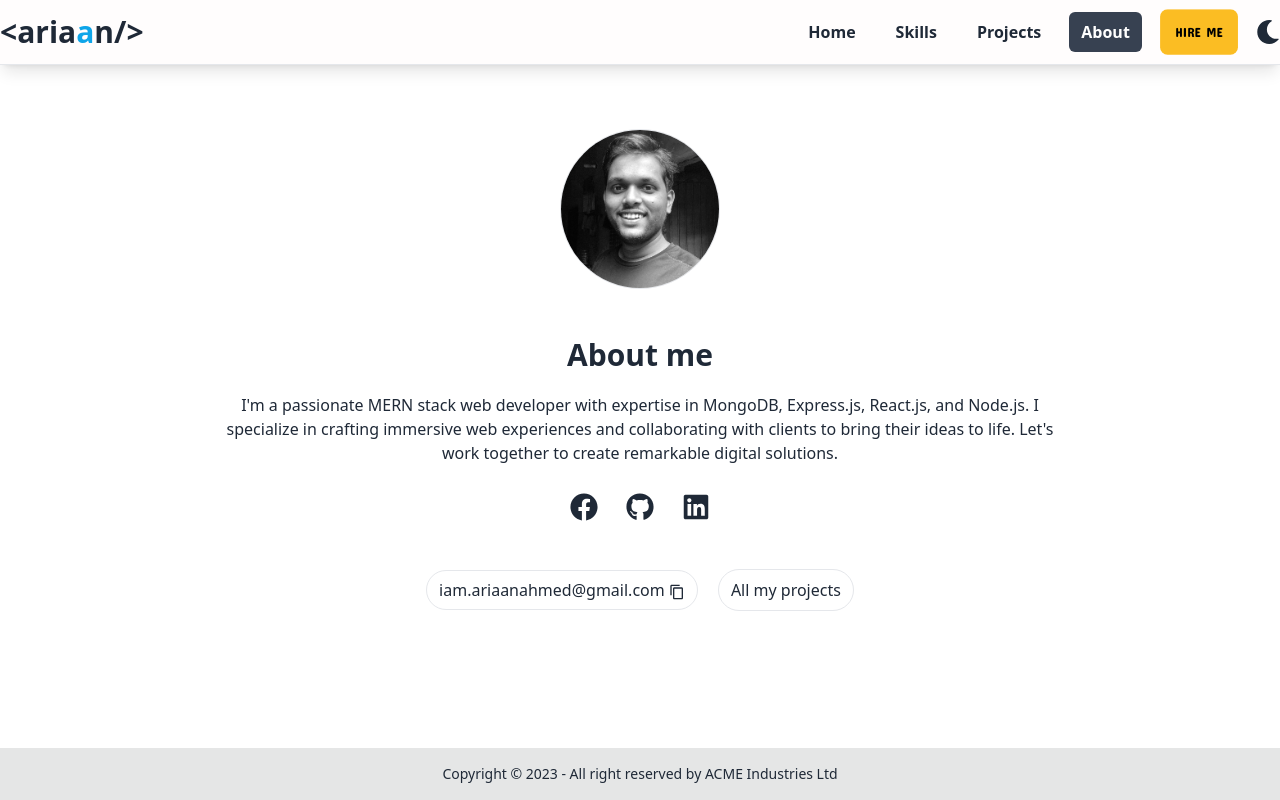
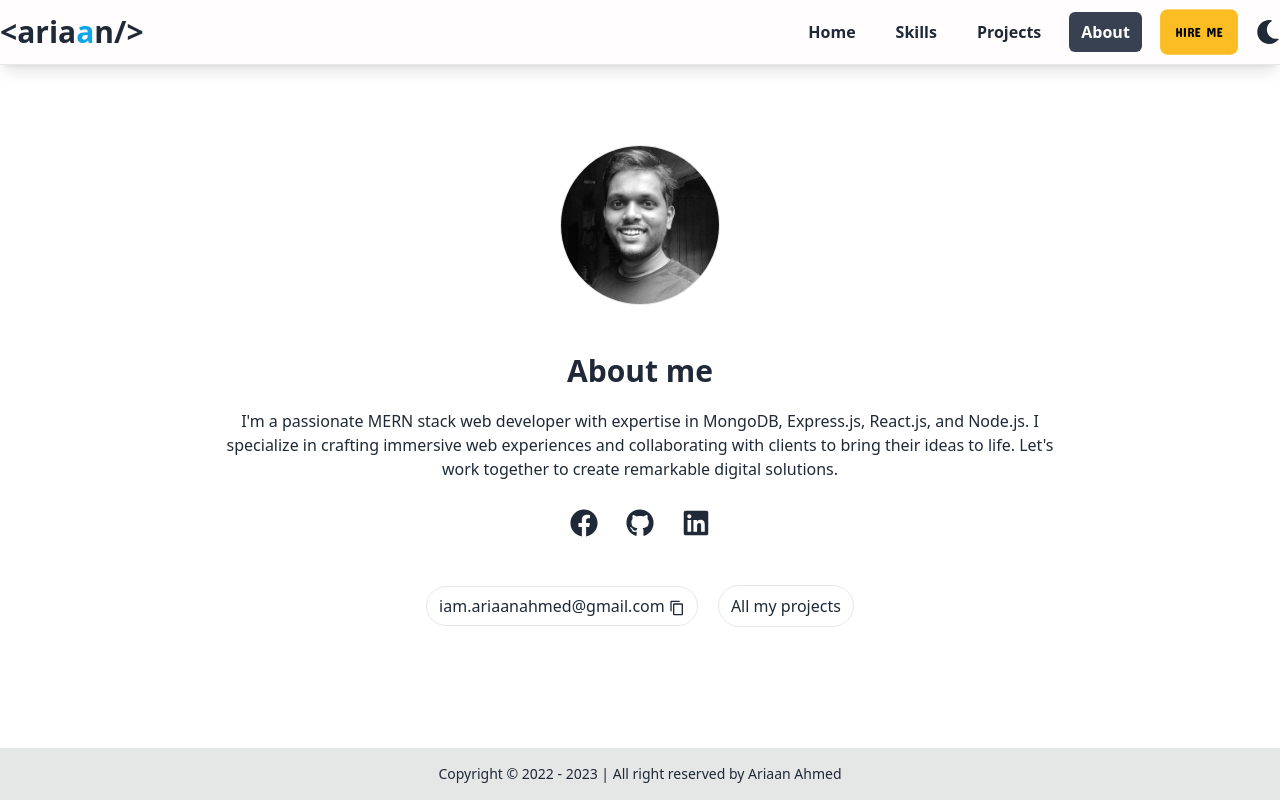
Before and after one commit to ariaanahmed/portfolio-website, a React (Vite) app: page /about in a window 1280 px wide. Built offline with nearby package versions, Linux system fonts and the light colour scheme.

Commit message:
footer updated

```diff
--- a/package.json
+++ b/package.json
@@ -16,6 +16,7 @@
     "localforage": "^1.10.0",
     "lottie-react": "^2.4.0",
     "match-sorter": "^6.3.1",
+    "moment": "^2.29.4",
     "react": "^18.2.0",
     "react-dom": "^18.2.0",
     "react-icons": "^4.10.1",
--- a/src/pages/About/About.jsx
+++ b/src/pages/About/About.jsx
@@ -30,7 +30,7 @@ const About = () => {
     };
 
     return (
-        <div className='my-16'>
+        <div className='my-20'>
             <div className='mx-auto text-center md:w-8/12'>
                 <img src={ariaan} className='w-40 mx-auto rounded-full border' alt="ariaan-img" />
                 <h1 className='text-center font-bold text-3xl px-3 mt-12 mb-5'>About me</h1>
--- a/src/pages/Home/Banner/Banner.jsx
+++ b/src/pages/Home/Banner/Banner.jsx
@@ -12,7 +12,7 @@ const Banner = () => {
         Aos.init({ duration: 3000 })
     }, [])
     return (
-        <div>
+        <div className="mt-14">
             <div className="flex flex-col md:flex-row-reverse w-full items-center justify-around space-y-8">
                 <div data-aos="fade-left">
                     <Lottie animationData={coding} loop={true} className="ml-auto w-full" /* style={{width: '31rem'}} */ ></Lottie>
@@ -43,7 +43,7 @@ const Banner = () => {
                     </p>
                     <div className="text-center space-x-2 flex-col items-center md:flex-row space-y-4">
                         <a className="btn bg-warning btn-outline border-0 text-black text-center" href={resume} download={resume}> Resume </a>
-                        <Link className="btn btn-light btn-outline text-center"> Project </Link>
+                        <Link to="/projects" className="btn btn-light btn-outline text-center"> Project </Link>
                     </div>
                 </div>
 
--- /dev/null
+++ b/src/pages/NotFoundPage/NotFoundPage.jsx
@@ -0,0 +1,9 @@
+const NotFoundPage = () => {
+    return (
+        <div className="flex items-center justify-center h-screen">
+        <p className="text-center uppercase font-semibold text-3xl">404 not found</p>
+    </div>
+    );
+};
+
+export default NotFoundPage;
--- a/src/pages/Projects/Projects.jsx
+++ b/src/pages/Projects/Projects.jsx
@@ -16,7 +16,7 @@ const Projects = () => {
             <h1 className='capitalize text-center font-bold text-3xl px-3 mt-12 mb-5'>Projects By me</h1>
             <div className='px-2 grid md:grid-cols-3 grid-col-1 gap-2'>
                 {/* project card one */}
-                <div className="card w-full md:w-96 bg-base-100 shadow-xl mt-10 border mx-auto">
+                <div className="card w-full bg-base-100 shadow-xl mt-10 border mx-auto">
                     <figure className="md:pl-4 md:pt-3 rounded-e-lg rounded-s-lg">
                         <div className="overflow-y-scroll h-60 border-black rounded-e-lg rounded-s-lg">
                             <img src={carStoreProjectImg} alt="car-store" className='rounded-e-lg rounded-s-lg w-full' />
@@ -39,7 +39,7 @@ const Projects = () => {
                     </div>
                 </div>
                 {/* project card two */}
-                <div className="card w-full md:w-96 bg-base-100 shadow-xl mt-10 border mx-auto">
+                <div className="card w-full bg-base-100 shadow-xl mt-10 border mx-auto">
                     <figure className="md:pl-4 md:pt-3 rounded-e-lg rounded-s-lg">
                         <div className="overflow-y-scroll h-60 border-black rounded-e-lg rounded-s-lg">
                             <img src={sportclubProjectImg} alt="sport-club" className='rounded-e-lg rounded-s-lg w-full' />
@@ -62,7 +62,7 @@ const Projects = () => {
                     </div>
                 </div>
                 {/* project card three */}
-                <div className="card w-full md:w-96 bg-base-100 shadow-xl mt-10 border mx-auto">
+                <div className="card w-full bg-base-100 shadow-xl mt-10 border mx-auto">
                     <figure className="md:pl-4 md:pt-3 rounded-e-lg rounded-s-lg">
                         <div className="overflow-y-scroll h-60 border-black rounded-e-lg rounded-s-lg">
                             <img src={chefHuntProjectImg} alt="chef-hunt" className='rounded-e-lg rounded-s-lg w-full' />
--- a/src/pages/Shared/Footer/Footer.jsx
+++ b/src/pages/Shared/Footer/Footer.jsx
@@ -1,8 +1,10 @@
+import moment from "moment/moment";
+
 const Footer = () => {
     return (
         <div className="mt-auto">
             <footer className="footer footer-center p-4 bg-base-300 text-base-content">
-                <p>Copyright © 2023 - All right reserved by ACME Industries Ltd</p>
+                <p>Copyright © 2022 - {moment().format("YYYY")} | All right reserved by Ariaan Ahmed</p>
             </footer>
         </div>
     );
```
Also changed, not shown: src/Routes/Routes.jsx (+12 -7 lines), 1 other file (tests, documents, lock files or other folders).
